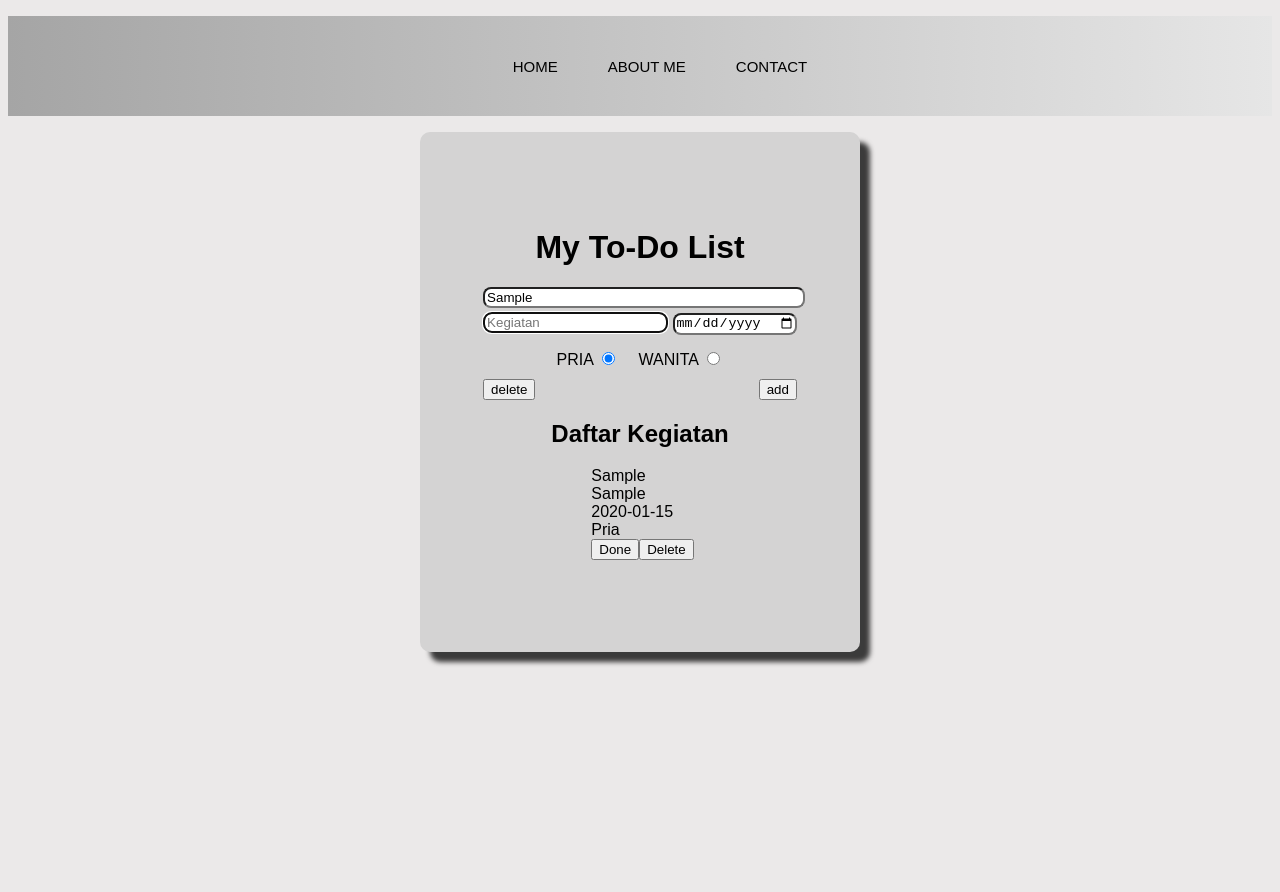
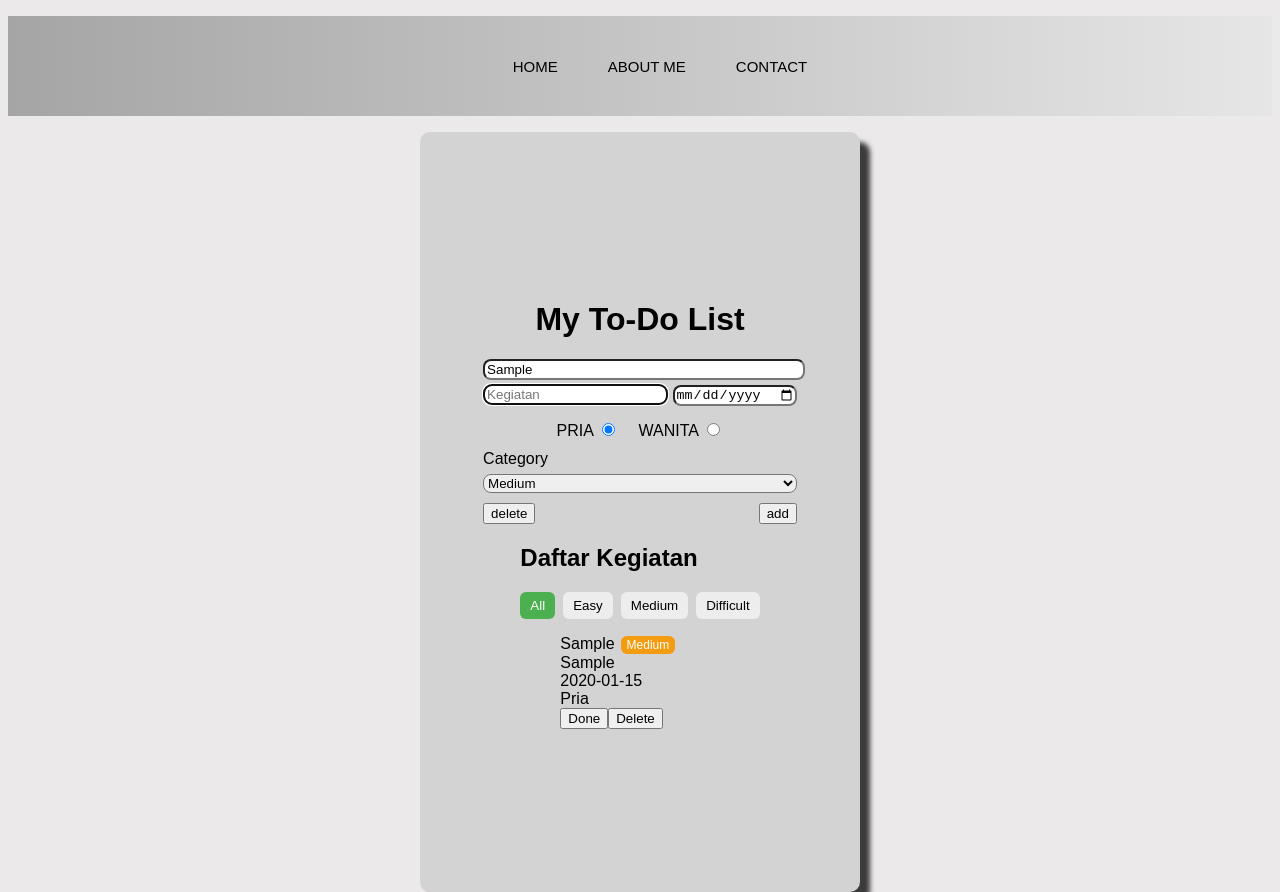
Before and after one commit to xevan12/CodingCamp-8Dec2025-fredyno, a plain HTML site: page index.html in a window 1280 px wide. Both pictures are taken after typing "Sample", "Sample", "2020-01-15" into the empty fields and a click on the button "add". Before the commit the page ends 824 px from the top, so only its background shows below. Drawn offline with Linux system fonts and the light colour scheme.

Commit message:
new konfigurasi

```diff
--- a/css/style.css
+++ b/css/style.css
@@ -43,7 +43,7 @@ body {
     margin: 0 auto;
     background-color: #d4d3d3;
     padding: 20px;
-    height: 60vh;
+    height: 90vh;
     border-radius: 10px;
     box-shadow: 10px 10px 5px 0px rgba(0,0,0,0.75);
     box-shadow: 10px 10px 5px 0px rgba(0,0,0,0.75);
@@ -84,3 +84,13 @@ body {
 .button-add {
     float: right;
 }
+
+/* compact filter styles */
+.filter-buttons{display:flex;gap:8px;margin:8px 0;justify-content:center}
+.filter-btn{border:none;background:#ededed;padding:6px 10px;border-radius:6px;cursor:pointer}
+.filter-btn.active{background:#4CAF50;color:#fff}
+.category-badge{display:inline-block;padding:2px 6px;border-radius:6px;font-size:12px;margin-left:6px;background:#999;color:#fff}
+.category-easy{background:#2ecc71}
+.category-medium{background:#f39c12}
+.category-difficult{background:#e74c3c}
+#todo-category{width:100%;margin:6px 0 10px}
--- a/index.html
+++ b/index.html
@@ -34,17 +34,35 @@
             <input type="text" class="border-rounded" id="todo-input" placeholder="Nama"><br>
             <input type="text" class="border-rounded" id="todo-input2" placeholder="Kegiatan">
             <input type="date" class="border-rounded" id="todo-input3" placeholder="Tanggal"><br>
+
             <div class="gender">
                 <label for="todo-input4">PRIA
                     <input type="radio" id="todo-input4" name="Gender" value="Pria" checked></label>
                 <label for="todo-input5">WANITA
                     <input type="radio" id="todo-input5" name="Gender" value="Wanita"><br></div>
+
+
+                    <label for="todo-category">Category</label>
+            <select id="todo-category" class="border-rounded" name="category">
+                <option value="easy">Easy</option>
+                <option value="medium" selected>Medium</option>
+                <option value="difficult">Difficult</option>
+            </select>
+
+
             <button type="button" id="delete-button">delete</button>
-            <button type="submit" id="add-button" class="button-add">add</button></div>
+            <button type="submit" id="add-button" class="button-add">add</button>
         </form>
 
         <section class="section">
             <h2>Daftar Kegiatan</h2>
+            <div class="filter-buttons" id="filter-buttons">
+                <button type="button" data-filter="all" class="filter-btn active">All</button>
+                <button type="button" data-filter="easy" class="filter-btn">Easy</button>
+                <button type="button" data-filter="medium" class="filter-btn">Medium</button>
+                <button type="button" data-filter="difficult" class="filter-btn">Difficult</button>
+            </div>
+
             <ul id="todo-list" class="todo-list" aria-live="polite"></ul>
                 <!-- To-Do items wil be added here dynamically -->
             <p id="empty-message" class="empty-message">Tidak ada kegiatan — Tambahkan kegiatan</p>
--- a/js/script.js
+++ b/js/script.js
@@ -11,13 +11,26 @@
   const inputName = document.getElementById('todo-input');
   const inputActivity = document.getElementById('todo-input2');
   const inputDate = document.getElementById('todo-input3');
+  const categorySelect = document.getElementById('todo-category');
   const deleteBtn = document.getElementById('delete-button');
   const listEl = document.getElementById('todo-list');
   const emptyMessage = document.getElementById('empty-message');
+  const filterButtons = Array.from(document.querySelectorAll('.filter-btn'));
+  let activeFilter = 'all';
 
   let tasks = loadTasks();
   console.log('[TODO] loaded', tasks.length, 'tasks');
   render();
+
+  // small, concise filter handling
+  if (filterButtons.length){
+    filterButtons.forEach(btn => btn.addEventListener('click', () => {
+      filterButtons.forEach(b => b.classList.remove('active'));
+      btn.classList.add('active');
+      activeFilter = btn.dataset.filter || 'all';
+      render();
+    }));
+  }
 
   form.addEventListener('submit', (e) => {
     e.preventDefault();
@@ -26,6 +39,7 @@
     const date = (inputDate && inputDate.value) || '';
     const genderEl = form.querySelector('input[name="Gender"]:checked');
     const gender = genderEl ? genderEl.value : '';
+    const category = (categorySelect && categorySelect.value) || 'medium';
 
     if (!activity) {
       console.log('[TODO] submit ignored — activity empty');
@@ -33,7 +47,7 @@
       return;
     }
 
-    const task = { id: Date.now().toString(), name, activity, date, gender, done: false };
+    const task = { id: Date.now().toString(), name, activity, date, gender, category, done: false };
     tasks.push(task);
     saveTasks();
     console.log('[TODO] added task', task.id, task.activity);
@@ -85,6 +99,7 @@
     if (emptyMessage) emptyMessage.style.display = 'none';
 
     tasks.forEach(t => {
+      if (activeFilter !== 'all' && (t.category || 'medium') !== activeFilter) return;
       const li = document.createElement('li');
       li.dataset.id = t.id;
       li.style.display = 'contents';
@@ -98,7 +113,14 @@
         return cell;
       };
 
-      li.appendChild(createCell(t.name));
+      const nameCell = createCell(t.name);
+      const cat = (t.category || 'medium');
+      const badge = document.createElement('span');
+      badge.className = `category-badge category-${cat}`;
+      badge.textContent = cat.charAt(0).toUpperCase() + cat.slice(1);
+      nameCell.appendChild(badge);
+      li.dataset.category = cat;
+      li.appendChild(nameCell);
       li.appendChild(createCell(t.activity));
       li.appendChild(createCell(t.date));
       li.appendChild(createCell(t.gender));
```
